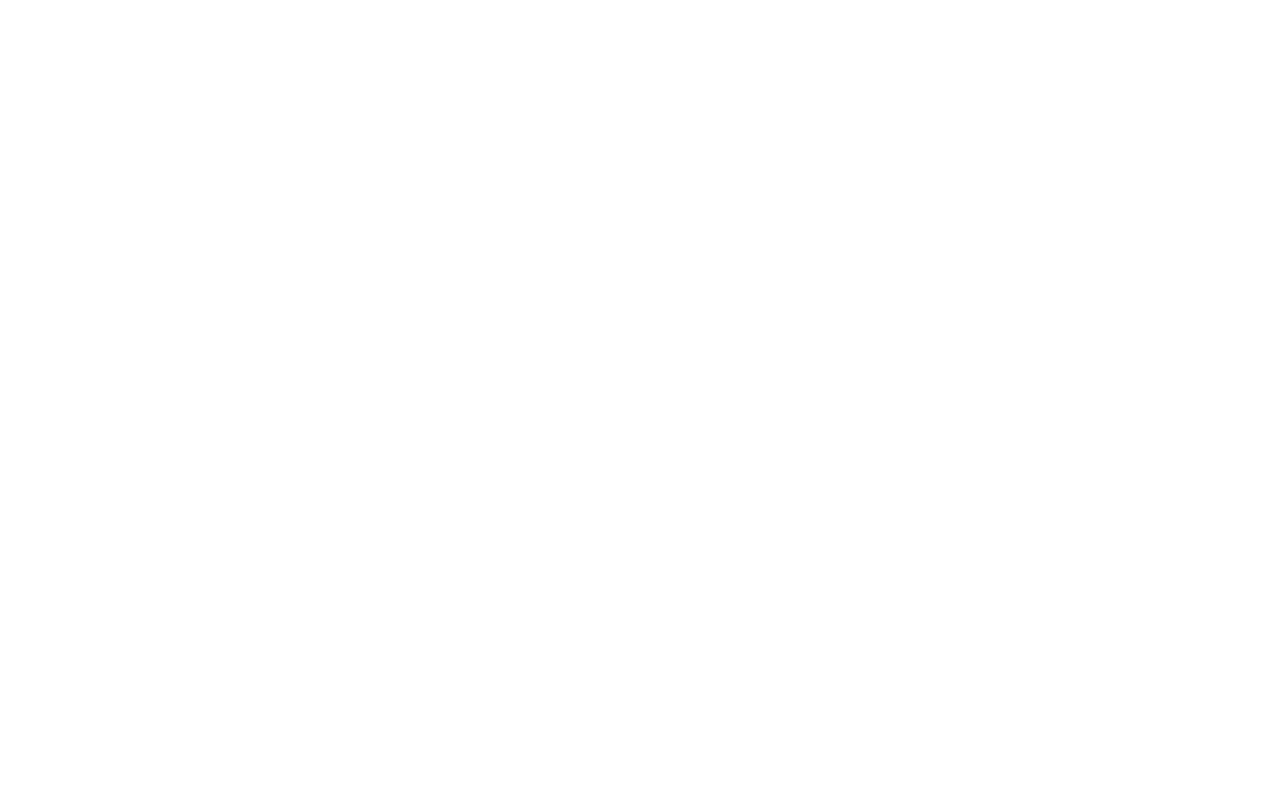
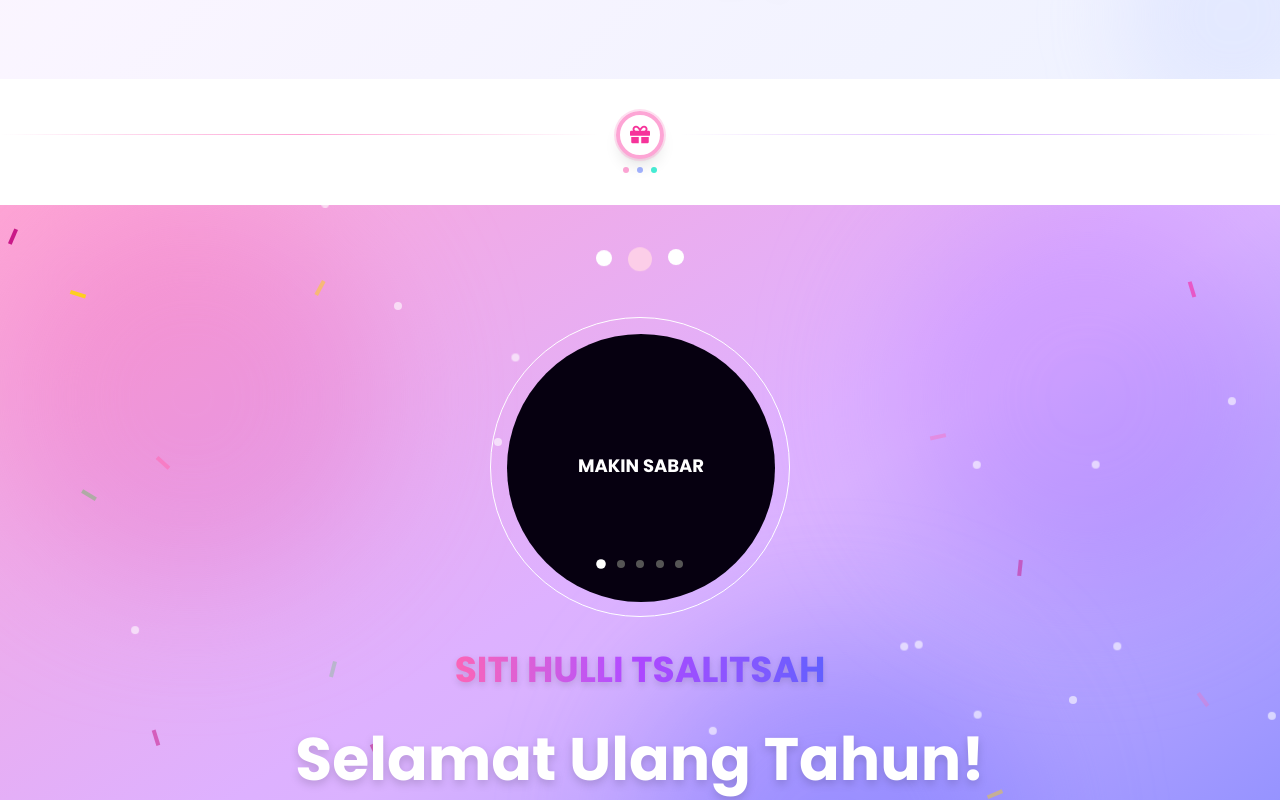
Before and after one commit to Smeagol03/ultah, a React (Vite) app: page / in a window 1280 px wide. Shown: the part 2000-2800 px from the top of the page. Before the commit the page ends 800 px from the top, so only its background shows below. Built offline with nearby package versions, Linux system fonts and the light colour scheme.

Commit message:
feat: add Dekor component and integrate into main application style(berkas, hero): refactor code for improved readability

```diff
--- a/src/berkas.jsx
+++ b/src/berkas.jsx
@@ -1,40 +1,35 @@
-import Carousel from './komponen/Carousel'
-
 const berkas = () => {
   return (
     <div className="relative my-8">
       <div className="flex items-center justify-center">
-                <div className="flex-1 h-px bg-linear-to-r from-transparent via-pink-300 to-transparent" aria-hidden="true"></div>
+        <div
+          className="flex-1 h-px bg-linear-to-r from-transparent via-pink-300 to-transparent"
+          aria-hidden="true"
+        ></div>
         <div className="mx-4 relative">
           <div className="w-12 h-12 rounded-full bg-white shadow-lg border-4 border-pink-300 flex items-center justify-center">
-                        <i className="fas fa-gift text-pink-500 text-xl" aria-hidden="true"></i>
+            <i
+              className="fas fa-gift text-pink-500 text-xl"
+              aria-hidden="true"
+            ></i>
           </div>
-                    <div className="absolute inset-0 rounded-full ring-2 ring-pink-300/40 animate-pulse" aria-hidden="true"></div>
+          <div
+            className="absolute inset-0 rounded-full ring-2 ring-pink-300/40 animate-pulse"
+            aria-hidden="true"
+          ></div>
         </div>
-                <div className="flex-1 h-px bg-linear-to-r from-transparent via-purple-300 to-transparent" aria-hidden="true"></div>
+        <div
+          className="flex-1 h-px bg-linear-to-r from-transparent via-purple-300 to-transparent"
+          aria-hidden="true"
+        ></div>
       </div>
       <div className="mt-2 flex justify-center gap-2" aria-hidden="true">
         <span className="w-1.5 h-1.5 rounded-full bg-pink-300"></span>
         <span className="w-1.5 h-1.5 rounded-full bg-indigo-300"></span>
         <span className="w-1.5 h-1.5 rounded-full bg-teal-300"></span>
       </div>
-            <div className="flex justify-center py-12 relative">
-                <Carousel
-                    baseWidth={300}
-                    autoplay={false}
-                    autoplayDelay={3000}
-                    pauseOnHover={true}
-                    loop={false}
-                    round={true}
-                />
     </div>
-            <div className="flex justify-center">
-                <h2 className="text-3xl md:text-4xl font-extrabold text-transparent bg-clip-text bg-linear-to-r from-pink-400 via-purple-500 to-indigo-500 drop-shadow-md animate-bounce">
-                    SITI HULLI TSALITSAH
-                </h2>
-            </div>
-        </div>
-    )
-}
+  );
+};
 
-export default berkas
+export default berkas;
--- /dev/null
+++ b/src/dekor.jsx
@@ -0,0 +1,165 @@
+import Carousel from "./komponen/Carousel";
+
+const Dekor = () => {
+  return (
+    <section className="relative overflow-hidden min-h-screen flex items-center justify-center bg-linear-to-br from-pink-300 via-purple-300 to-indigo-400 py-12">
+      {/* Animated Background Blobs */}
+      <div className="absolute inset-0 overflow-hidden">
+        <div className="absolute top-0 left-0 w-96 h-96 bg-pink-200 rounded-full mix-blend-multiply filter blur-3xl opacity-70 animate-pulse"></div>
+        <div className="absolute top-0 right-0 w-96 h-96 bg-purple-200 rounded-full mix-blend-multiply filter blur-3xl opacity-70 animate-pulse delay-2000"></div>
+        <div className="absolute bottom-0 left-1/2 w-96 h-96 bg-indigo-200 rounded-full mix-blend-multiply filter blur-3xl opacity-70 animate-pulse delay-4000"></div>
+      </div>
+
+      {/* Floating Particles */}
+      <div className="absolute inset-0">
+        {[...Array(20)].map((_, i) => (
+          <div
+            key={i}
+            className="absolute w-2 h-2 bg-white rounded-full opacity-60"
+            style={{
+              left: `${Math.random() * 100}%`,
+              top: `${Math.random() * 100}%`,
+              animation: `float ${3 + Math.random() * 3}s ease-in-out infinite`,
+              animationDelay: `${i * 0.2}s`,
+            }}
+          ></div>
+        ))}
+      </div>
+
+      {/* Confetti Elements */}
+      <div className="absolute inset-0">
+        {[...Array(30)].map((_, i) => (
+          <div
+            key={`confetti-${i}`}
+            className="absolute w-1 h-4 animate-bounce"
+            style={{
+              left: `${Math.random() * 100}%`,
+              top: `${Math.random() * 100}%`,
+              backgroundColor: [
+                "#ff69b4",
+                "#ff1493",
+                "#c71585",
+                "#ffd700",
+                "#32cd32",
+              ][Math.floor(Math.random() * 5)],
+              animation: `fall ${5 + Math.random() * 5}s linear infinite`,
+              animationDelay: `${i * 0.1}s`,
+              opacity: Math.random() * 0.7 + 0.3,
+            }}
+          ></div>
+        ))}
+      </div>
+
+      {/* Main Content */}
+      <div className="relative z-10 text-center space-y-8">
+        {/* Decorative Circles */}
+        <div className="flex justify-center gap-4 mb-8">
+          <div
+            className="w-4 h-4 bg-white rounded-full animate-bounce"
+            style={{ animationDelay: "0s" }}
+          ></div>
+          <div
+            className="w-6 h-6 bg-pink-200 rounded-full animate-bounce"
+            style={{ animationDelay: "0.2s" }}
+          ></div>
+          <div
+            className="w-4 h-4 bg-white rounded-full animate-bounce"
+            style={{ animationDelay: "0.4s" }}
+          ></div>
+        </div>
+        <div className="flex justify-center py-2 relative">
+          <Carousel
+            baseWidth={300}
+            autoplay={false}
+            autoplayDelay={3000}
+            pauseOnHover={true}
+            loop={false}
+            round={true}
+          />
+        </div>
+        <div className="flex justify-center">
+          <h2 className="text-3xl md:text-4xl font-extrabold text-transparent bg-clip-text bg-linear-to-r from-pink-400 via-purple-500 to-indigo-500 drop-shadow-md animate-bounce">
+            SITI HULLI TSALITSAH
+          </h2>
+        </div>
+        {/* Main Text */}
+        <div className="space-y-4">
+          <h1 className="text-6xl font-bold text-white drop-shadow-lg">
+            Selamat Ulang Tahun!
+          </h1>
+          <p className="text-2xl text-white/90 drop-shadow-md">
+            Semoga hari istimewamu penuh dengan kebahagiaan
+          </p>
+        </div>
+
+        {/* Decorative Bottom Elements */}
+        <div className="flex justify-center gap-4 mt-8">
+          <div
+            className="w-4 h-4 bg-white rounded-full animate-bounce"
+            style={{ animationDelay: "0.4s" }}
+          ></div>
+          <div
+            className="w-6 h-6 bg-pink-200 rounded-full animate-bounce"
+            style={{ animationDelay: "0.2s" }}
+          ></div>
+          <div
+            className="w-4 h-4 bg-white rounded-full animate-bounce"
+            style={{ animationDelay: "0s" }}
+          ></div>
+        </div>
+
+        {/* Star Decorations */}
+        <div className="flex justify-center gap-8 mt-12">
+          {[...Array(5)].map((_, i) => (
+            <div
+              key={i}
+              className="text-4xl animate-pulse"
+              style={{ animationDelay: `${i * 0.2}s` }}
+            >
+              ✨
+            </div>
+          ))}
+        </div>
+      </div>
+
+      {/* CSS Animation Definitions */}
+      <style>{`
+        @keyframes float {
+          0%, 100% {
+            transform: translateY(0px) translateX(0px);
+          }
+          25% {
+            transform: translateY(-20px) translateX(10px);
+          }
+          50% {
+            transform: translateY(-40px) translateX(-10px);
+          }
+          75% {
+            transform: translateY(-20px) translateX(10px);
+          }
+        }
+
+        @keyframes fall {
+          0% {
+            transform: translateY(-100vh) rotate(0deg);
+            opacity: 1;
+          }
+          100% {
+            transform: translateY(100vh) rotate(720deg);
+            opacity: 0;
+          }
+        }
+
+        .delay-2000 {
+          animation-delay: 2s;
+        }
+
+        .delay-4000 {
+          animation-delay: 4s;
+        }
+      `}</style>
+    </section>
+  );
+};
+
+export default Dekor;
--- a/src/hero.jsx
+++ b/src/hero.jsx
@@ -1,6 +1,6 @@
-import React from 'react'
-import { motion } from "motion/react"
-import { openInvitation } from "./komponen/open"
+import React from "react";
+import { motion } from "motion/react";
+// import { openInvitation } from "./komponen/open"
 
 const Hero = () => {
   const container = {
@@ -8,64 +8,121 @@
     show: {
       opacity: 1,
       scale: 1,
-      transition: { duration: 0.6, ease: "easeOut", when: "beforeChildren", staggerChildren: 0.15, delayChildren: 0.2 }
-    }
-  }
+      transition: {
+        duration: 0.6,
+        ease: "easeOut",
+        when: "beforeChildren",
+        staggerChildren: 0.15,
+        delayChildren: 0.2,
+      },
+    },
+  };
   const fadeUp = {
     hidden: { opacity: 0, y: 20 },
-    show: { opacity: 1, y: 0, transition: { duration: 0.6, ease: "easeOut" } }
-  }
+    show: { opacity: 1, y: 0, transition: { duration: 0.6, ease: "easeOut" } },
+  };
   const fade = {
     hidden: { opacity: 0 },
-    show: { opacity: 1, transition: { duration: 0.5, ease: "easeOut" } }
-  }
+    show: { opacity: 1, transition: { duration: 0.5, ease: "easeOut" } },
+  };
   const frameLeftTop = {
     hidden: { opacity: 0, x: -20, y: -20 },
-    show: { opacity: 0.95, x: 0, y: 0, transition: { type: "spring", stiffness: 120, damping: 20 } }
-  }
+    show: {
+      opacity: 0.95,
+      x: 0,
+      y: 0,
+      transition: { type: "spring", stiffness: 120, damping: 20 },
+    },
+  };
   const frameRightTop = {
     hidden: { opacity: 0, x: 20, y: -20 },
-    show: { opacity: 0.95, x: 0, y: 0, transition: { type: "spring", stiffness: 120, damping: 20 } }
-  }
+    show: {
+      opacity: 0.95,
+      x: 0,
+      y: 0,
+      transition: { type: "spring", stiffness: 120, damping: 20 },
+    },
+  };
   const frameLeftBottom = {
     hidden: { opacity: 0, x: -20, y: 20 },
-    show: { opacity: 0.95, x: 0, y: 0, transition: { type: "spring", stiffness: 120, damping: 20 } }
-  }
+    show: {
+      opacity: 0.95,
+      x: 0,
+      y: 0,
+      transition: { type: "spring", stiffness: 120, damping: 20 },
+    },
+  };
   const frameRightBottom = {
     hidden: { opacity: 0, x: 20, y: 20 },
-    show: { opacity: 0.95, x: 0, y: 0, transition: { type: "spring", stiffness: 120, damping: 20 } }
-  }
+    show: {
+      opacity: 0.95,
+      x: 0,
+      y: 0,
+      transition: { type: "spring", stiffness: 120, damping: 20 },
+    },
+  };
 
   return (
-    <section id='hero' className="relative overflow-hidden min-h-screen flex items-center justify-center bg-linear-to-br from-pink-300 via-purple-300 to-indigo-400">
+    <section
+      id="hero"
+      className="relative overflow-hidden min-h-screen flex items-center justify-center bg-linear-to-br from-pink-300 via-purple-300 to-indigo-400"
+    >
       <audio id="bgAudio" src="/bgmusik.mp3" autoPlay loop />
       <motion.div
         className="relative z-30 text-center text-white px-4"
         variants={container}
         initial="hidden"
         animate="show"
-        style={{ willChange: 'transform, opacity' }}
+        style={{ willChange: "transform, opacity" }}
       >
-        <motion.h1 className="text-5xl md:text-7xl font-extrabold mb-4 drop-shadow-lg" variants={fadeUp}>
+        <motion.h1
+          className="text-5xl md:text-7xl font-extrabold mb-4 drop-shadow-lg"
+          variants={fadeUp}
+        >
           Selamat Ulang Tahun!
         </motion.h1>
-        <motion.p className="text-xl md:text-2xl font-medium drop-shadow-md" variants={fadeUp}>
+        <motion.p
+          className="text-xl md:text-2xl font-medium drop-shadow-md"
+          variants={fadeUp}
+        >
           Semoga panjang umur, sehat selalu, dan bahagia selalu.
         </motion.p>
-        <div className="flex justify-center gap-6 mt-6 text-3xl" aria-label="Ikon dekoratif">
-          <motion.i className="fas fa-birthday-cake text-yellow-300 drop-shadow" variants={fade} />
-          <motion.i className="fas fa-star text-yellow-200 drop-shadow" variants={fade} />
-          <motion.i className="fas fa-gift text-pink-200 drop-shadow" variants={fade} />
-          <motion.i className="fas fa-music text-teal-200 drop-shadow" variants={fade} />
+        <div
+          className="flex justify-center gap-6 mt-6 text-3xl"
+          aria-label="Ikon dekoratif"
+        >
+          <motion.i
+            className="fas fa-birthday-cake text-yellow-300 drop-shadow"
+            variants={fade}
+          />
+          <motion.i
+            className="fas fa-star text-yellow-200 drop-shadow"
+            variants={fade}
+          />
+          <motion.i
+            className="fas fa-gift text-pink-200 drop-shadow"
+            variants={fade}
+          />
+          <motion.i
+            className="fas fa-music text-teal-200 drop-shadow"
+            variants={fade}
+          />
         </div>
       </motion.div>
-      <motion.button id='open-invitation'
+      <motion.button
+        id="open-invitation"
         className="absolute bottom-28 left-1/2 -translate-x-1/2 text-white bg-pink-500 hover:bg-pink-600 active:bg-pink-700 px-6 py-3 rounded-full shadow-lg text-xs md:text-lg font-semibold transition-colors"
         initial={{ opacity: 0, y: -10 }}
         animate={{ opacity: 1, y: 0 }}
         transition={{ delay: 1.2, duration: 0.6, ease: "easeOut" }}
         aria-label="Buka undangan"
-        onClick={() => openInvitation({ anchorId: 'umur', audioId: 'bgAudio', lockDelay: 100 })}
+        onClick={() =>
+          openInvitation({
+            anchorId: "umur",
+            audioId: "bgAudio",
+            lockDelay: 100,
+          })
+        }
       >
         Buka Undangan
       </motion.button>
@@ -76,7 +133,12 @@
         initial="hidden"
         animate="show"
       >
-        <img src="/1.png" alt="Foto hiasan 1" className="w-20 h-20 sm:w-24 sm:h-24 md:w-36 md:h-36 object-contain rounded-xl" loading="lazy" />
+        <img
+          src="/1.png"
+          alt="Foto hiasan 1"
+          className="w-20 h-20 sm:w-24 sm:h-24 md:w-36 md:h-36 object-contain rounded-xl"
+          loading="lazy"
+        />
       </motion.div>
 
       <motion.div
@@ -85,7 +147,12 @@
         initial="hidden"
         animate="show"
       >
-        <img src="/2.png" alt="Foto hiasan 2" className="w-20 h-20 sm:w-24 sm:h-24 md:w-36 md:h-36 object-contain rounded-xl" loading="lazy" />
+        <img
+          src="/2.png"
+          alt="Foto hiasan 2"
+          className="w-20 h-20 sm:w-24 sm:h-24 md:w-36 md:h-36 object-contain rounded-xl"
+          loading="lazy"
+        />
       </motion.div>
 
       <motion.div
@@ -94,7 +161,12 @@
         initial="hidden"
         animate="show"
       >
-        <img src="/3.png" alt="Foto hiasan 3" className="w-20 h-20 sm:w-24 sm:h-24 md:w-36 md:h-36 object-contain rounded-xl" loading="lazy" />
+        <img
+          src="/3.png"
+          alt="Foto hiasan 3"
+          className="w-20 h-20 sm:w-24 sm:h-24 md:w-36 md:h-36 object-contain rounded-xl"
+          loading="lazy"
+        />
       </motion.div>
 
       <motion.div
@@ -103,10 +175,15 @@
         initial="hidden"
         animate="show"
       >
-        <img src="/4.png" alt="Foto hiasan 4" className="w-20 h-20 sm:w-24 sm:h-24 md:w-36 md:h-36 object-contain rounded-xl" loading="lazy" />
+        <img
+          src="/4.png"
+          alt="Foto hiasan 4"
+          className="w-20 h-20 sm:w-24 sm:h-24 md:w-36 md:h-36 object-contain rounded-xl"
+          loading="lazy"
+        />
       </motion.div>
     </section>
-  )
-}
+  );
+};
 
-export default Hero
+export default Hero;
--- a/src/main.jsx
+++ b/src/main.jsx
@@ -1,19 +1,20 @@
-import { StrictMode } from 'react'
-import { createRoot } from 'react-dom/client'
-import './index.css'
-import Hero from './hero.jsx'
-import Umur from './umur.jsx'
-import Berkas from './berkas.jsx'
-import Hadiah from './hadiah.jsx'
-import Footer from './footer.jsx'
+import { StrictMode } from "react";
+import { createRoot } from "react-dom/client";
+import "./index.css";
+import Hero from "./hero.jsx";
+import Umur from "./umur.jsx";
+import Berkas from "./berkas.jsx";
+import Dekor from "./dekor.jsx";
+import Hadiah from "./hadiah.jsx";
+import Footer from "./footer.jsx";
 
-
-createRoot(document.getElementById('root')).render(
+createRoot(document.getElementById("root")).render(
   <StrictMode>
     <Hero />
     <Umur />
     <Berkas />
+    <Dekor />
     <Hadiah />
     <Footer />
-  </StrictMode>,
-)
+  </StrictMode>
+);
```
Lines whose indentation alone changed are shown as unchanged.
